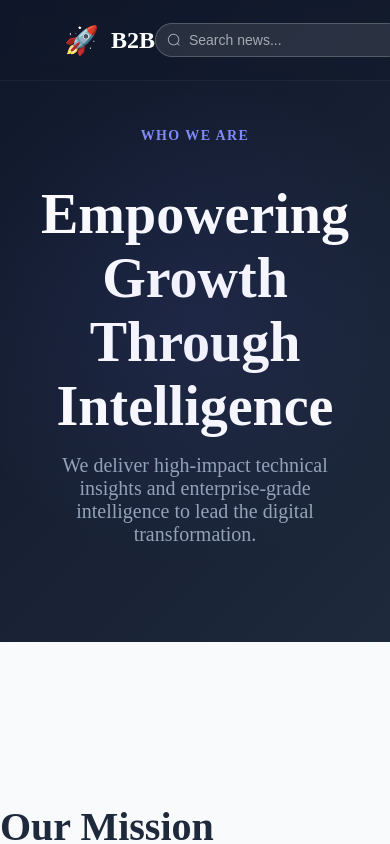
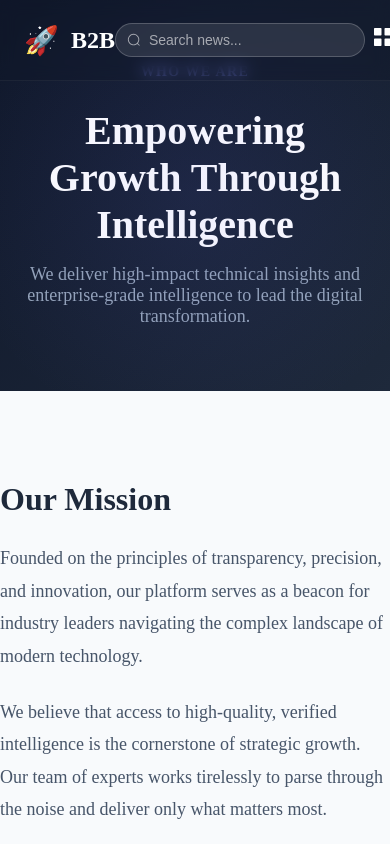
Before and after one commit to uhashaam/nuxust, a Nuxt app: page /about in a window 390 px wide. Shown: the top 844 px of the page. Built offline with nearby package versions, Linux system fonts and the light colour scheme.

Commit message:
Fix mobile header icon, footer padding, and about page spacing

```diff
--- a/components/TheHeader.vue
+++ b/components/TheHeader.vue
@@ -285,6 +285,10 @@ onUnmounted(() => {
 }
 
 @media (max-width: 768px) {
+  .header-container {
+    padding: 0 1.5rem;
+  }
+
   .nav-links {
     display: none;
   }
--- a/layouts/default.vue
+++ b/layouts/default.vue
@@ -143,10 +143,21 @@ const { config } = useCompanyConfig()
   }
 }
 
-@media (max-width: 576px) {
+@media (max-width: 768px) {
+  .main-footer {
+    padding: 3rem 0;
+  }
+
   .footer-grid {
     grid-template-columns: 1fr;
     gap: 2.5rem;
+    padding: 0 1.5rem;
+  }
+}
+
+@media (max-width: 576px) {
+  .footer-grid {
+    gap: 2rem;
   }
 }
 </style>
--- a/pages/about.vue
+++ b/pages/about.vue
@@ -292,4 +292,19 @@ useHead({
   .content-grid { grid-template-columns: 1fr; }
   .values-grid { grid-template-columns: 1fr; }
 }
+
+@media (max-width: 768px) {
+  .page-hero { padding: 4rem 0; }
+  .page-hero h1 { font-size: 2.5rem; }
+  .subtitle { font-size: 1.125rem; }
+
+  .container { padding: 0 1.5rem; }
+  .mission-section, .values-section, .filing-section { padding: 4rem 0; }
+
+  .content-grid { gap: 3rem; }
+  .text-content h2 { font-size: 2rem; }
+
+  .filing-box { padding: 2rem; }
+  .filing-details { gap: 1.5rem; }
+}
 </style>
```
